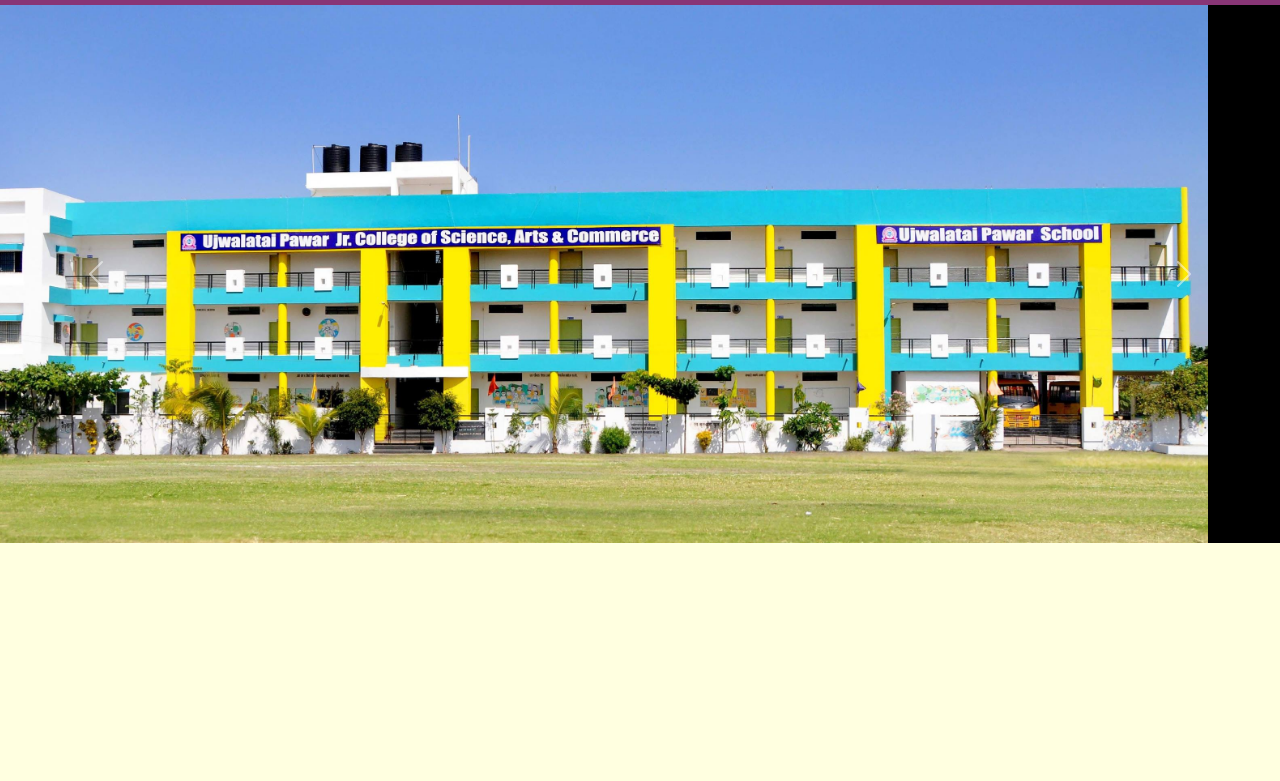
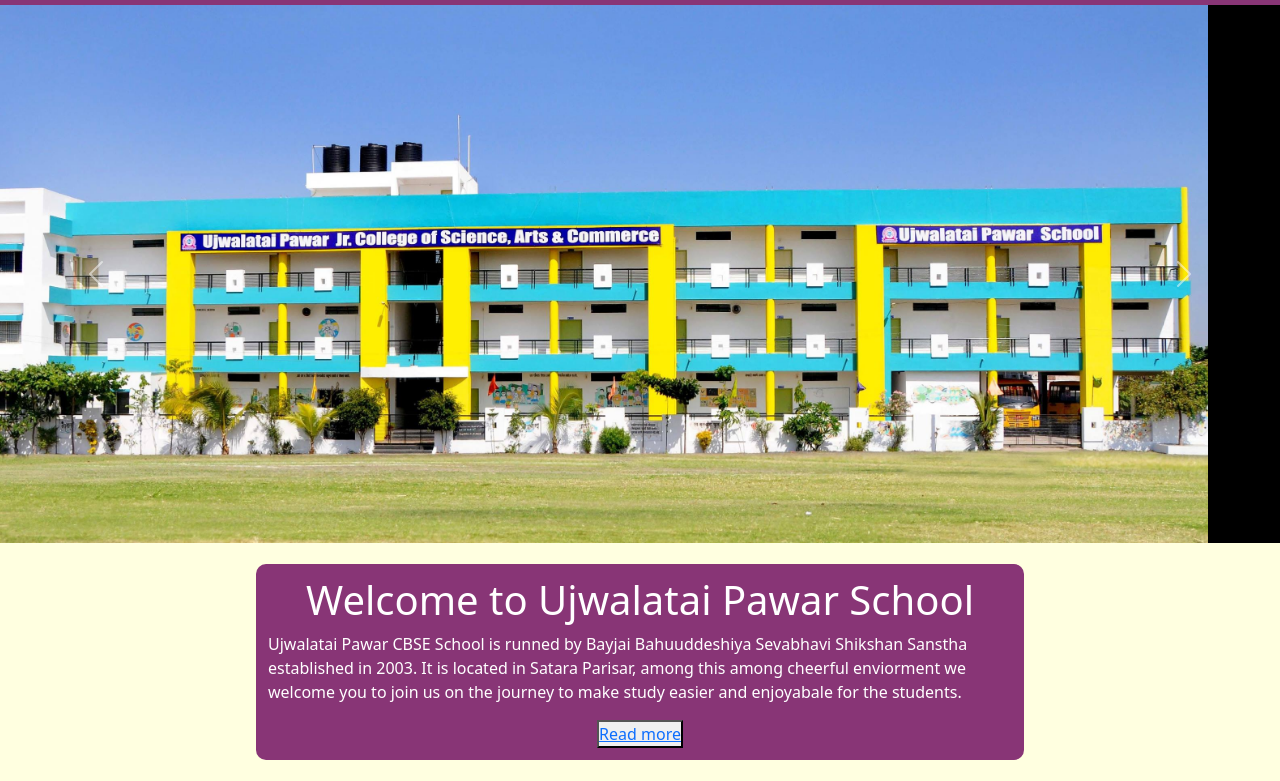
Before and after one commit to MathankarPurvi/School-web, a plain HTML site: page index.html in a window 1280 px wide. Shown: the part 216-997 px from the top of the page. Before the commit the page ends 800 px from the top, so only its background shows below. Drawn offline with nearby package versions, Linux system fonts and the light colour scheme.

Commit message:
added a new page

```diff
--- a/index.html
+++ b/index.html
@@ -25,7 +25,8 @@
     body {
       background-color: rgba(255, 255, 0, 0.12);
     }
-    .container{
+
+    .container {
       width: 100%;
     }
 
@@ -66,38 +67,63 @@
     .heading {
       display: block;
     }
+
     .bg-body-tertiary {
       --bs-bg-opacity: 1;
       background-color: #883576 !important;
     }
-    .nav-link{
+
+    .nav-link {
       color: white;
       font-family: sans-serif;
       font-weight: 700;
       font-size: 20px;
     }
-    .navbar-nav .nav-link.active, .navbar-nav .nav-link.show {
+
+    .navbar-nav .nav-link.active,
+    .navbar-nav .nav-link.show {
       color: #ffffff;
       font-family: sans-serif;
       font-weight: 700;
       font-size: 20px;
     }
-    .collapse{
+
+    .collapse {
       justify-content: center;
     }
-     .navbar-toggler{
+
+    .navbar-toggler {
       background-color: #ffffff;
     }
 
-     .navbar-nav{
+    .navbar-nav {
       gap: 25px;
     }
+    .mainn{
+      display: flex;
+      align-items: center;
+      justify-content: center;
+    }
+    .content {
+    background-color: #883576;
+    color: #ffffff;
+    display: flex;
+    flex-direction: column;
+    align-items: center;
+    justify-content: center;
+    margin: 21px;
+    border-radius: 10px;
+    padding: 12px;
+    width: 60%;
+    }
+
     @media (max-width: 650px) {
       .uper {
         flex-direction: column;
         margin-right: 0;
       }
-      .container-fluid{
+
+      .container-fluid {
         justify-content: flex-end;
       }
 
@@ -122,14 +148,21 @@
         top: 87%;
         left: 10%;
       }
-      .nav-link{
+
+      .nav-link {
         font-size: 15px;
       }
-      .navbar-nav .nav-link.active, .navbar-nav .nav-link.show {
+
+      .navbar-nav .nav-link.active,
+      .navbar-nav .nav-link.show {
         font-size: 15px;
       }
-    .navbar-nav{
+
+      .navbar-nav {
         gap: 1px;
+      }
+      .content{
+        width: 100%;
       }
     }
   </style>
@@ -147,13 +180,14 @@
       <h1 class="name">Ujwalatai Pawar School</h1>
     </div>
   </div>
-    <nav class="navbar navbar-expand-lg bg-body-tertiary" >
+  <nav class="navbar navbar-expand-lg bg-body-tertiary">
     <div class="container-fluid" style="justify-content: flex-end;">
-        <button class="navbar-toggler" type="button" data-bs-toggle="collapse" data-bs-target="#navbarNavAltMarkup" aria-controls="navbarNavAltMarkup" aria-expanded="false" aria-label="Toggle navigation">
+      <button class="navbar-toggler" type="button" data-bs-toggle="collapse" data-bs-target="#navbarNavAltMarkup"
+        aria-controls="navbarNavAltMarkup" aria-expanded="false" aria-label="Toggle navigation">
         <span class="navbar-toggler-icon"></span>
       </button>
       <div class="collapse navbar-collapse" id="navbarNavAltMarkup">
-          <div class="navbar-nav" style="align-items: center;" >
+        <div class="navbar-nav" style="align-items: center;">
           <a class="nav-link active" aria-current="page" href="#">Home</a>
           <a class="nav-link" href="#">About us</a>
           <a class="nav-link" href="#">Board of Director</a>
@@ -176,14 +210,29 @@
         <img src="assets/class!.jpg" class="d-block w-100" alt="class">
       </div>
     </div>
-    <button class="carousel-control-prev" type="button" data-bs-target="#carouselExampleAutoplaying" data-bs-slide="prev">
+    <button class="carousel-control-prev" type="button" data-bs-target="#carouselExampleAutoplaying"
+      data-bs-slide="prev">
       <span class="carousel-control-prev-icon" aria-hidden="true"></span>
       <span class="visually-hidden">Previous</span>
     </button>
-    <button class="carousel-control-next" type="button" data-bs-target="#carouselExampleAutoplaying" data-bs-slide="next">
+    <button class="carousel-control-next" type="button" data-bs-target="#carouselExampleAutoplaying"
+      data-bs-slide="next">
       <span class="carousel-control-next-icon" aria-hidden="true"></span>
       <span class="visually-hidden">Next</span>
     </button>
+  </div>
+  <div class="mainn">
+  <div class="content">
+    <h1 class="nameji">
+      Welcome to Ujwalatai Pawar School
+    </h1>
+    <p class="about">
+      Ujwalatai Pawar CBSE School is runned by Bayjai Bahuuddeshiya Sevabhavi Shikshan Sanstha established in 2003. It
+      is located in Satara Parisar, among this among cheerful enviorment we welcome you to join us on the journey to
+      make study easier and enjoyabale for the students.
+    </p>
+    <button class="direct" type="button"><a href="aboutus.html">Read more</a></button>
+  </div>
   </div>
   <script src="https://cdn.jsdelivr.net/npm/bootstrap@5.3.3/dist/js/bootstrap.bundle.min.js"
     integrity="sha384-YvpcrYf0tY3lHB60NNkmXc5s9fDVZLESaAA55NDzOxhy9GkcIdslK1eN7N6jIeHz"
```
Also changed, not shown: aboutus.html (added, +11 -0 lines). Lines whose indentation alone changed are shown as unchanged.
